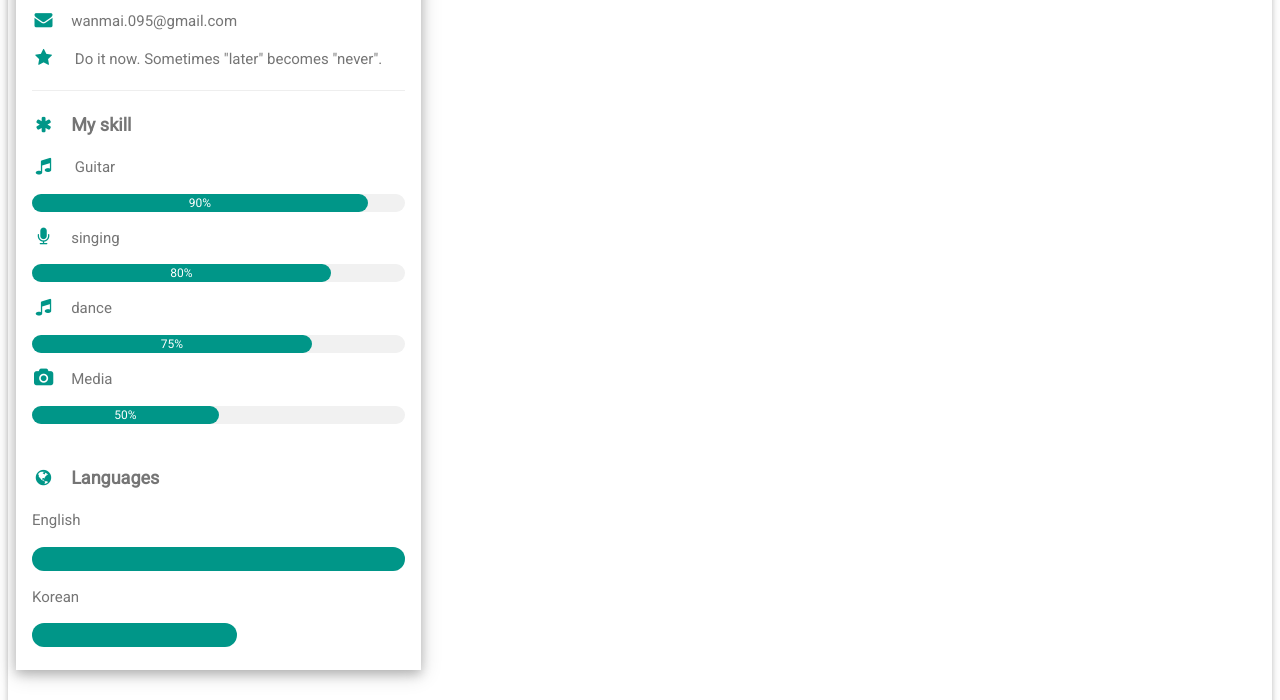
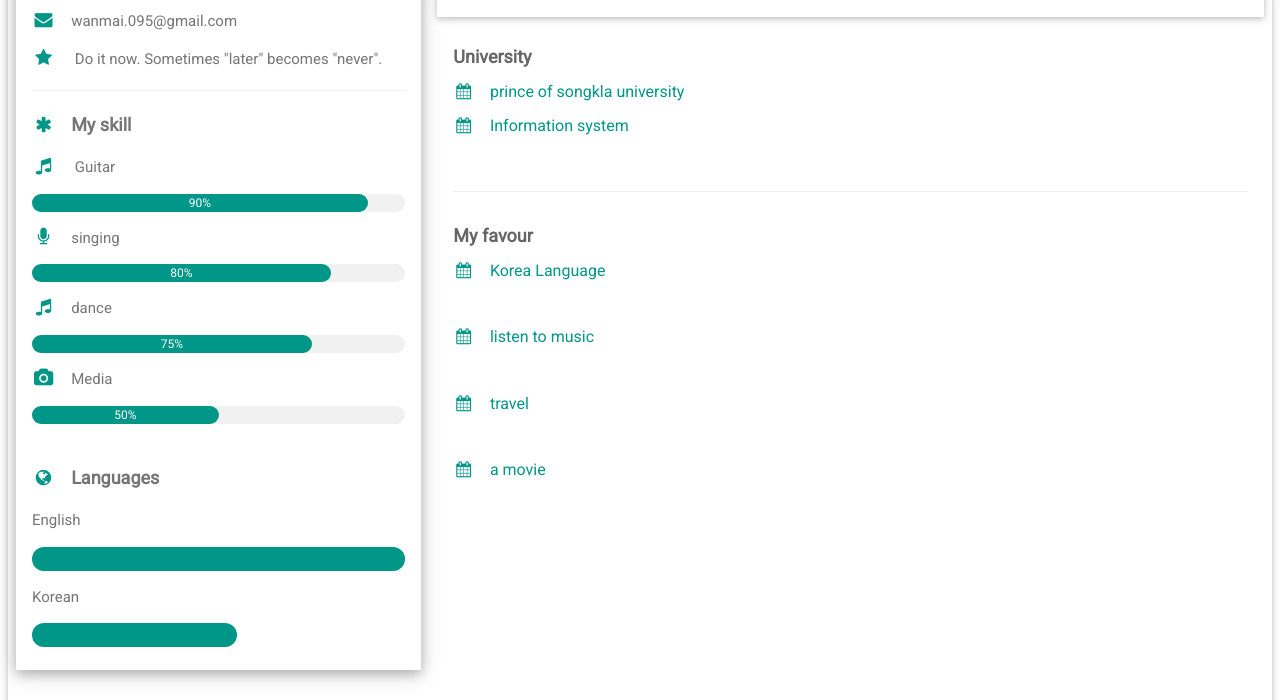
Before and after one commit to monthip/project-1, a plain HTML site: page index.html in a window 1280 px wide. Shown: the part 231-931 px from the top of the page. Drawn offline with nearby package versions, Linux system fonts and the light colour scheme; files whose address does not match are found by name.

Commit message:
Update index.html

```diff
--- a/index.html
+++ b/index.html
@@ -74,7 +74,7 @@ html,body,h1,h2,h3,h4,h5,h6 {font-family: "Roboto", sans-serif}
 
 
     <!-- Right Column -->
-    <div class="w3-twothird"></div>
+    <div class="w3-twothird">
 
       <div class="w3-container w3-card-2 w3-white w3-margin-bottom">
         <h2 class="w3-text-grey w3-padding-16"><i class="fa fa-suitcase fa-fw w3-margin-right w3-xxlarge w3-text-teal"></i>Education</h2>
```
